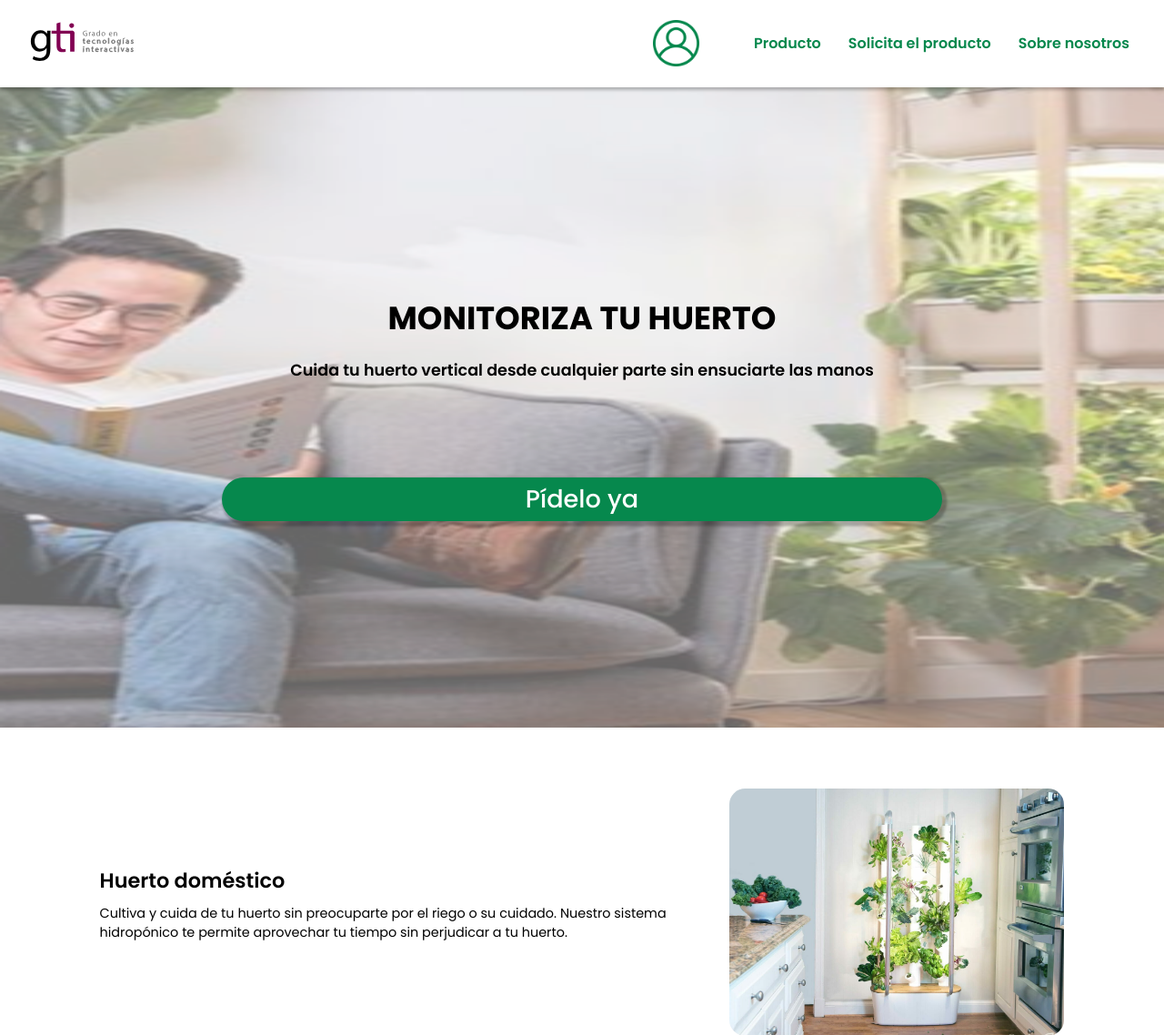
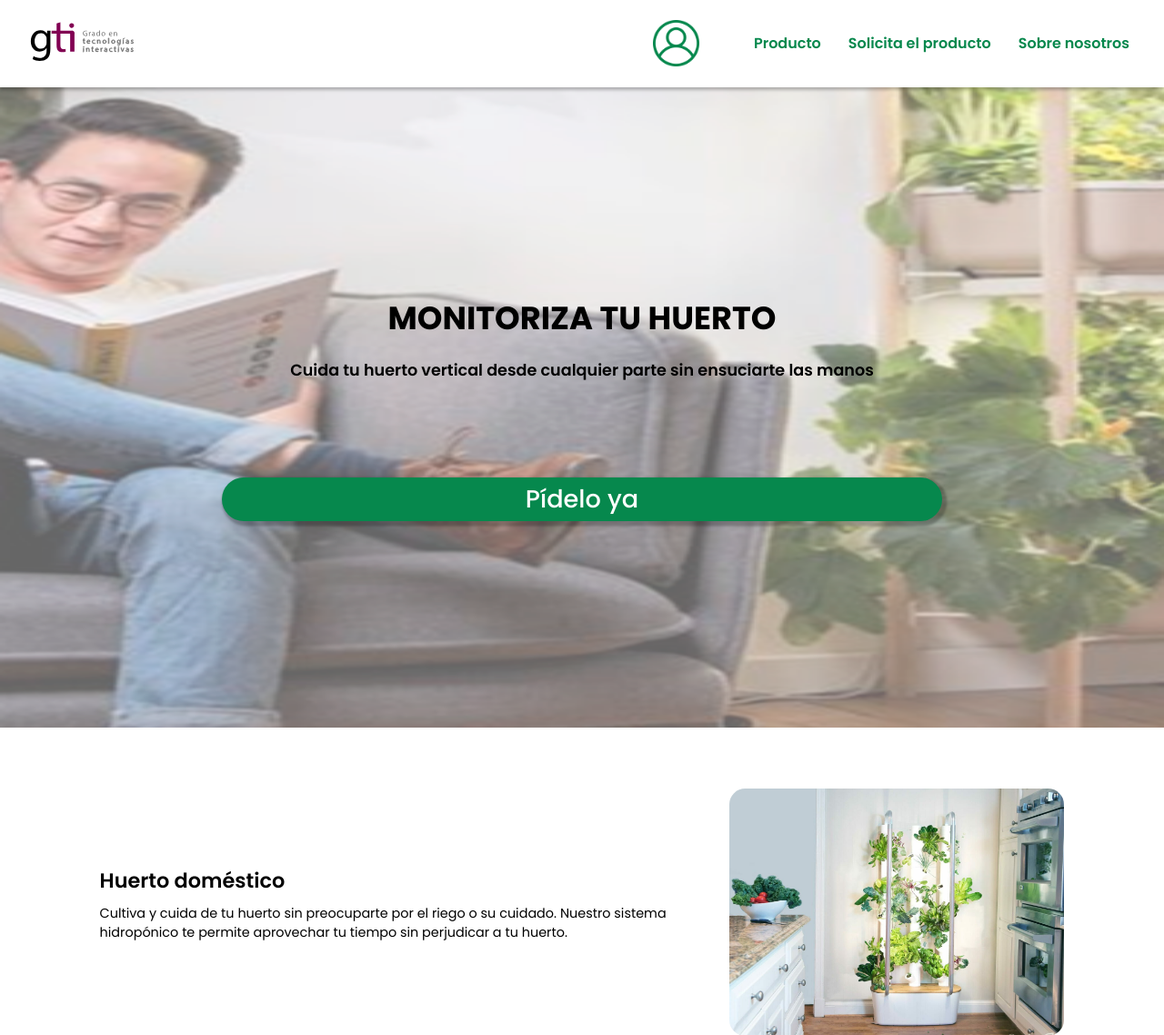
Before and after one commit to juandiazx/Huertodo, a PHP site: page / in a window 1280 px wide. Shown: the top 1138 px of the page at 91% size. Run offline with PHP 8.4, Linux system fonts and the light colour scheme.

Commit message:
Cambios imagen responsive

```diff
--- a/src/app/css/estilos_responsive.css
+++ b/src/app/css/estilos_responsive.css
@@ -128,7 +128,7 @@
 
     /* Contenedor de la sección hero */
     #landing-page-hero {
-        background-image: url("../images/landing-hero-respons1.png");
+        background-image: url("../images/landing-hero-respons2.png");
     }
 
     .contenedor-pc {
@@ -240,7 +240,7 @@
 
     /* Contenedor de la sección hero */
     #landing-page-hero {
-        background-image: url("../images/landing-hero-respons2.png");
+        background-image: url("../images/landing-hero-respons1.png");
     }
 
     .contenedor-pc {
```
Also changed, not shown: src/app/images/landing-hero-respons1.png.
